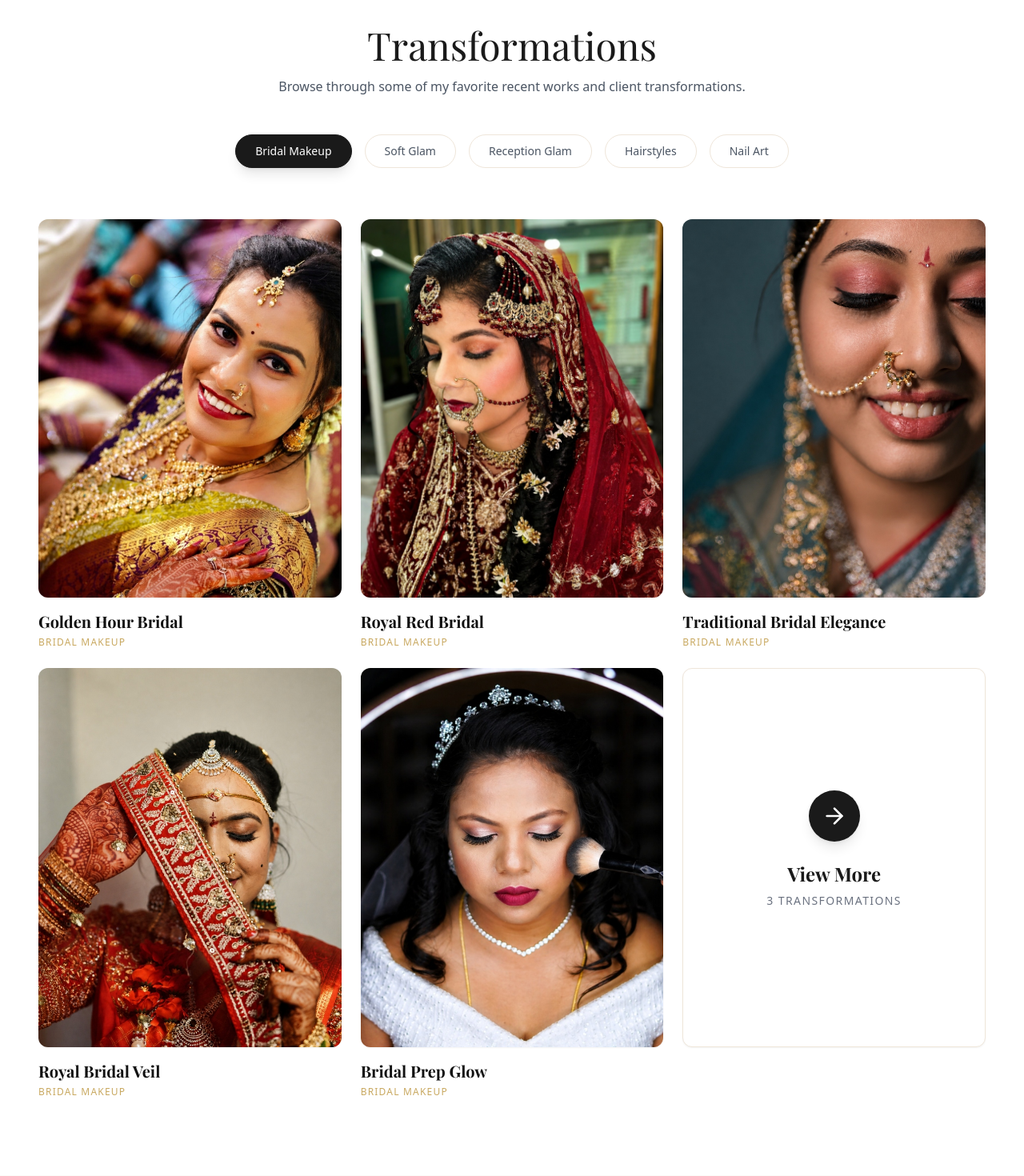
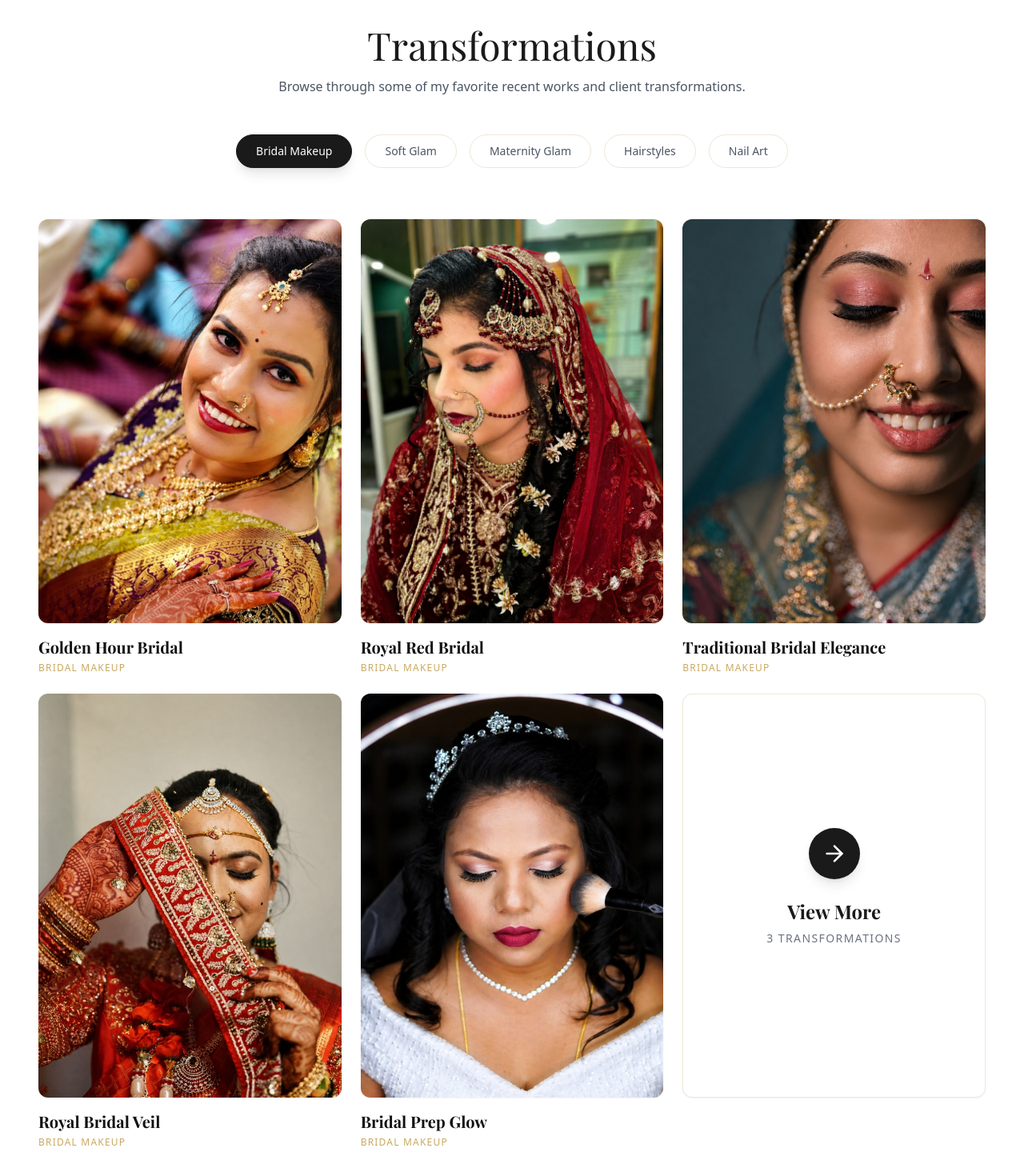
Before and after one commit to YousufAftaab/Annu-Beauty-Salon-Portfolio-Website, a React (Vite) app: page / in a window 1280 px wide. Shown: the part 1656-3126 px from the top of the page at 80% size. Built offline with nearby package versions, Linux system fonts and the light colour scheme; a web font is replaced by a local one.

Commit message:
Finalize portfolio: 3:4 aspect ratio, Maternity Glam rename, and reordered hairstyles

```diff
--- a/src/components/Portfolio.tsx
+++ b/src/components/Portfolio.tsx
@@ -5,7 +5,7 @@ import { X, ArrowRight } from 'lucide-react';
 const categories = [
   'Bridal Makeup',
   'Soft Glam',
-  'Reception Glam',
+  'Maternity Glam',
   'Hairstyles',
   'Nail Art',
 ];
@@ -37,7 +37,7 @@ const portfolioItems = [
   },
   {
     id: 1,
-    category: 'Reception Glam',
+    category: 'Maternity Glam',
     label: 'Traditional Reception Glam',
     image: '/images/pregnancy-maternity-glam.jpg',
   },
@@ -96,12 +96,6 @@ const portfolioItems = [
     image: '/images/nail-art-pink-glitter.jpg',
   },
   {
-    id: 15,
-    category: 'Hairstyles',
-    label: 'Traditional Floral Braid',
-    image: '/images/hairstyle-1.jpg',
-  },
-  {
     id: 16,
     category: 'Hairstyles',
     label: 'Intricate Beaded Braid',
@@ -118,6 +112,12 @@ const portfolioItems = [
     category: 'Hairstyles',
     label: 'Royal Jasmine Braid',
     image: '/images/hairstyle-4.jpg',
+  },
+  {
+    id: 15,
+    category: 'Hairstyles',
+    label: 'Traditional Floral Braid',
+    image: '/images/hairstyle-1.jpg',
   },
   {
     id: 20,
@@ -258,7 +258,7 @@ export function Portfolio() {
                 className="group cursor-pointer"
                 onClick={() => setSelectedImage(item.image)}
               >
-                <div className="aspect-[4/5] overflow-hidden rounded-xl relative mb-4 shadow-sm group-hover:shadow-2xl transition-all duration-500">
+                <div className="aspect-[3/4] overflow-hidden rounded-xl relative mb-4 shadow-sm group-hover:shadow-2xl transition-all duration-500">
                   <motion.div
                     variants={overlayRevealVariants}
                     initial="hidden"
@@ -269,7 +269,7 @@ export function Portfolio() {
                   <img
                     src={item.image}
                     alt={item.label}
-                    className="w-full h-full object-cover transition-transform duration-1000 group-hover:scale-110"
+                    className={`w-full h-full object-cover transition-transform duration-1000 group-hover:scale-110 ${item.category === 'Hairstyles' ? 'object-top' : 'object-center'}`}
                   />
                   <div className="absolute inset-0 bg-black/5 opacity-0 group-hover:opacity-100 transition-opacity duration-500 z-10"></div>
                 </div>
@@ -287,7 +287,7 @@ export function Portfolio() {
                 initial={{ opacity: 0, scale: 0.9 }}
                 animate={{ opacity: 1, scale: 1 }}
                 whileHover={{ y: -5 }}
-                className="aspect-[4/5] rounded-xl bg-white border border-[#EFE6DA] flex flex-col items-center justify-center text-center p-6 group cursor-pointer hover:border-[#E8B4B0] hover:bg-[#FDFBF7] transition-all duration-500 shadow-sm hover:shadow-xl"
+                className="aspect-[3/4] rounded-xl bg-white border border-[#EFE6DA] flex flex-col items-center justify-center text-center p-6 group cursor-pointer hover:border-[#E8B4B0] hover:bg-[#FDFBF7] transition-all duration-500 shadow-sm hover:shadow-xl"
                 onClick={() => setIsExpanded(true)} // Show all
               >
                 <div className="w-16 h-16 rounded-full bg-[#1a1a1a] text-white flex items-center justify-center mb-6 group-hover:bg-[#E8B4B0] transition-colors duration-500 shadow-lg shadow-black/10">
@@ -306,7 +306,7 @@ export function Portfolio() {
                 layout
                 initial={{ opacity: 0, scale: 0.9 }}
                 animate={{ opacity: 1, scale: 1 }}
-                className="aspect-[4/5] rounded-2xl bg-[#FDFBF7] border-2 border-dashed border-[#EFE6DA] flex flex-col items-center justify-center text-center p-6 group cursor-pointer hover:bg-[#EFE6DA]/30 transition-colors duration-300"
+                className="aspect-[3/4] rounded-2xl bg-[#FDFBF7] border-2 border-dashed border-[#EFE6DA] flex flex-col items-center justify-center text-center p-6 group cursor-pointer hover:bg-[#EFE6DA]/30 transition-colors duration-300"
                 onClick={() => {
                   setIsExpanded(false);
                   document.getElementById('work')?.scrollIntoView({ behavior: 'smooth' });
```
